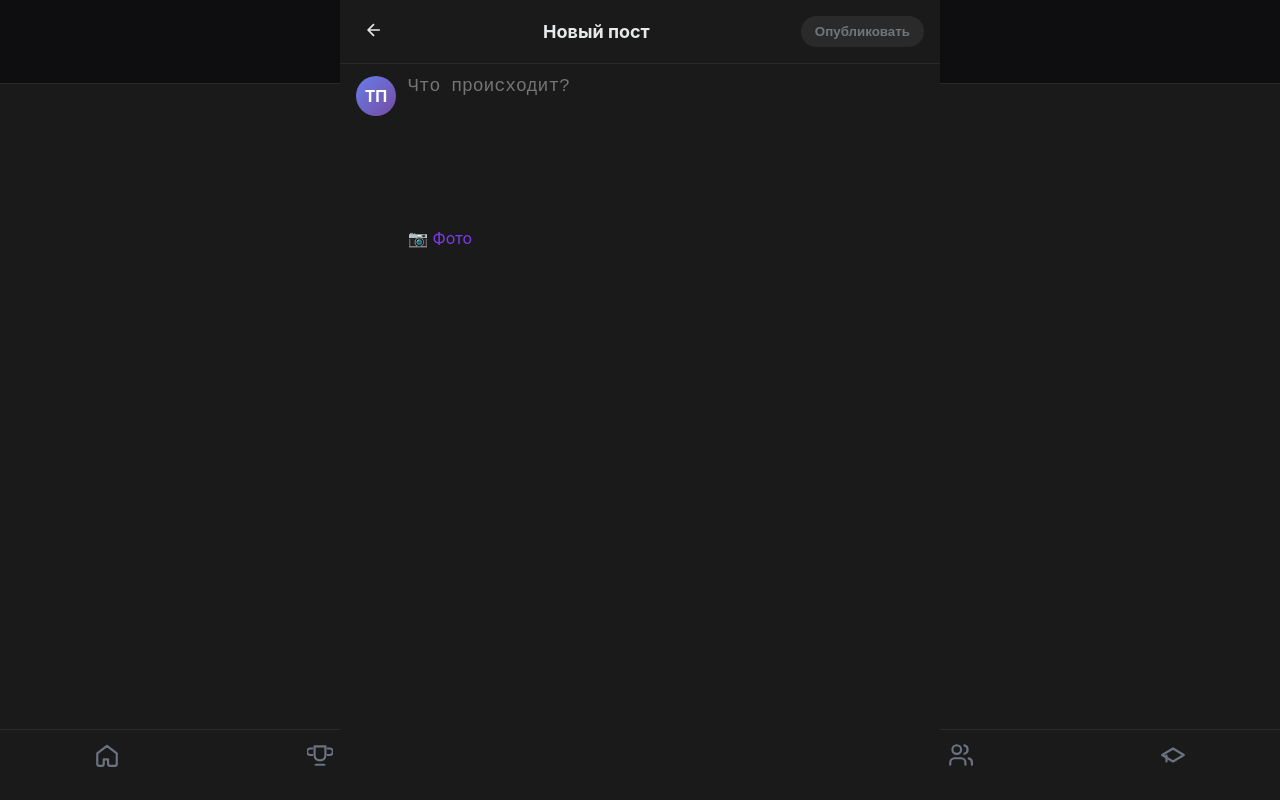
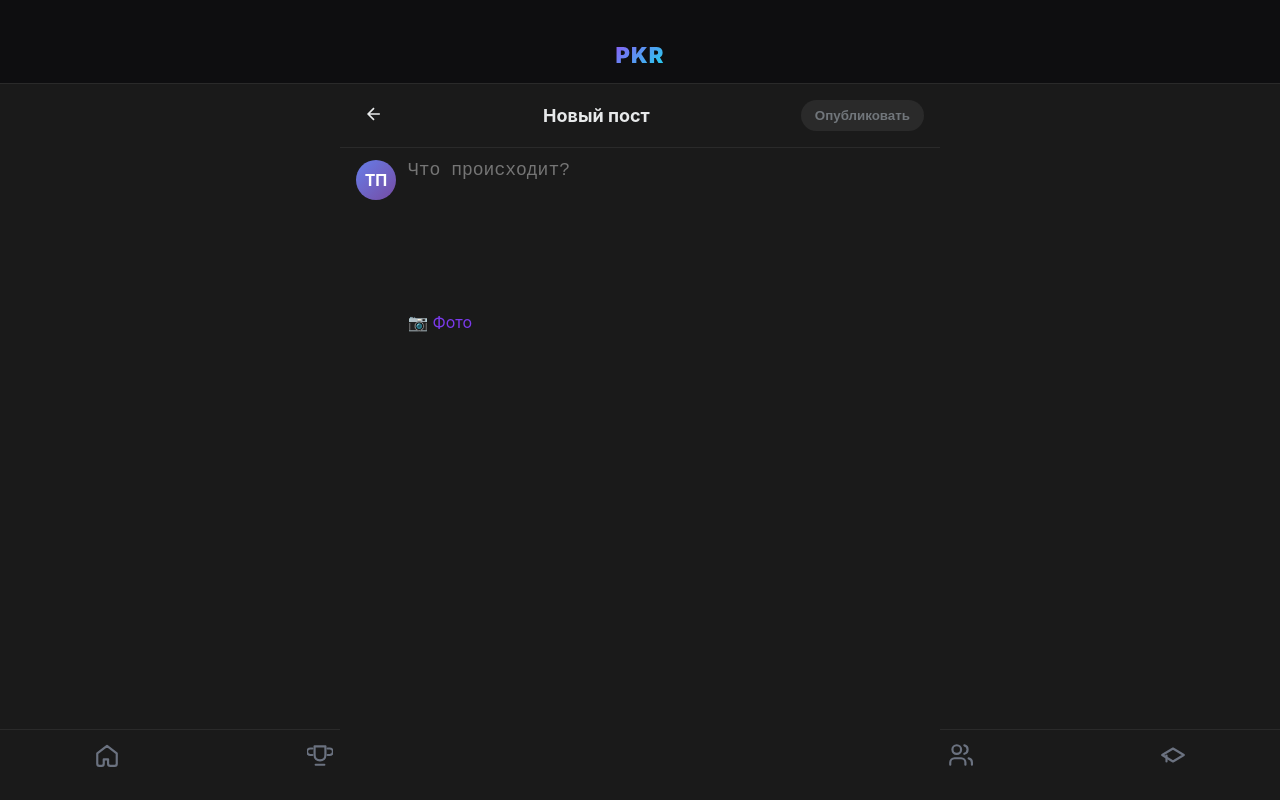
Before and after one commit to meyirov/pkr-debate-app, a Vue app: page /compose in a window 1280 px wide. Built offline with nearby package versions, Linux system fonts and the light colour scheme; no server answers; the database is empty.

Commit message:
Fix header overlaps: offset PostDetail and Compose overlays by safe-area + header height; place Compose under global header (z-index)

```diff
--- a/src/views/ComposeView.vue
+++ b/src/views/ComposeView.vue
@@ -87,11 +87,13 @@
   position: fixed;
   inset: 0;
   background: #1a1a1a;
-  z-index: 120;
+  z-index: 110; /* keep below global app header (z-index 120) */
   max-width: 600px;
   margin: 0 auto;
   display: flex;
   flex-direction: column;
+  /* Reserve space under the two-tier header so buttons don't collide with system icons */
+  padding-top: calc(28px + env(safe-area-inset-top, 0px) + 56px);
 }
 
 .compose-header {
--- a/src/views/PostDetailView.vue
+++ b/src/views/PostDetailView.vue
@@ -474,12 +474,14 @@
   margin: 0 auto;
   background: #1a1a1a;
   min-height: 100vh;
-  z-index: 100; /* above feed */
+  z-index: 100; /* below global app header (z-index 120) */
   transform: translateX(100%);
   transition: transform 0.3s cubic-bezier(0.25, 0.46, 0.45, 0.94);
   touch-action: pan-y; /* Allow vertical scrolling but handle horizontal swipes */
   overflow-y: auto; /* enable scrolling inside post detail */
   -webkit-overflow-scrolling: touch; /* smooth scrolling on iOS */
+  /* Keep clear of the two-tier app header (status shelf + branding) */
+  padding-top: calc(28px + env(safe-area-inset-top, 0px) + 56px);
 }
 
 .post-detail-container.slide-in {
```
